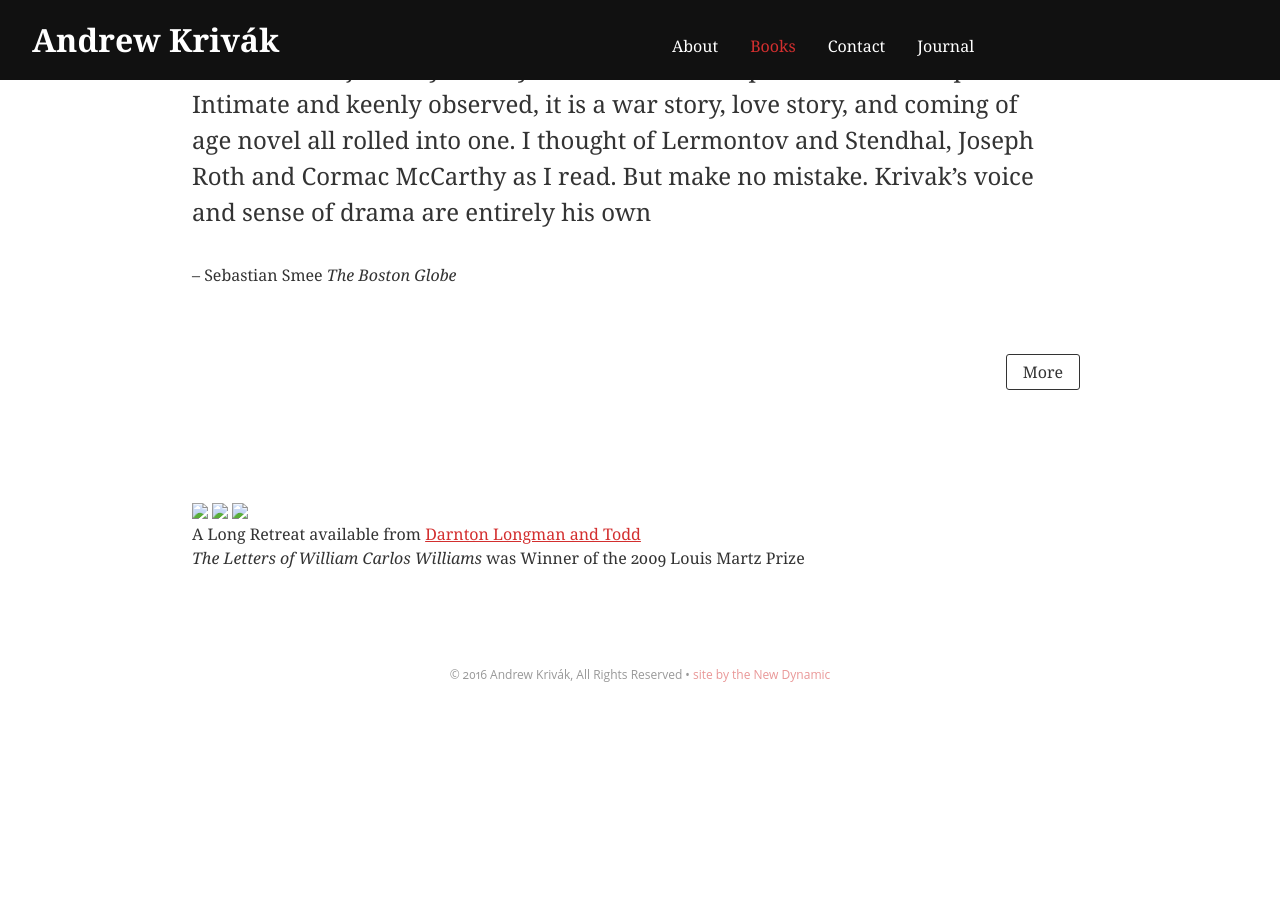
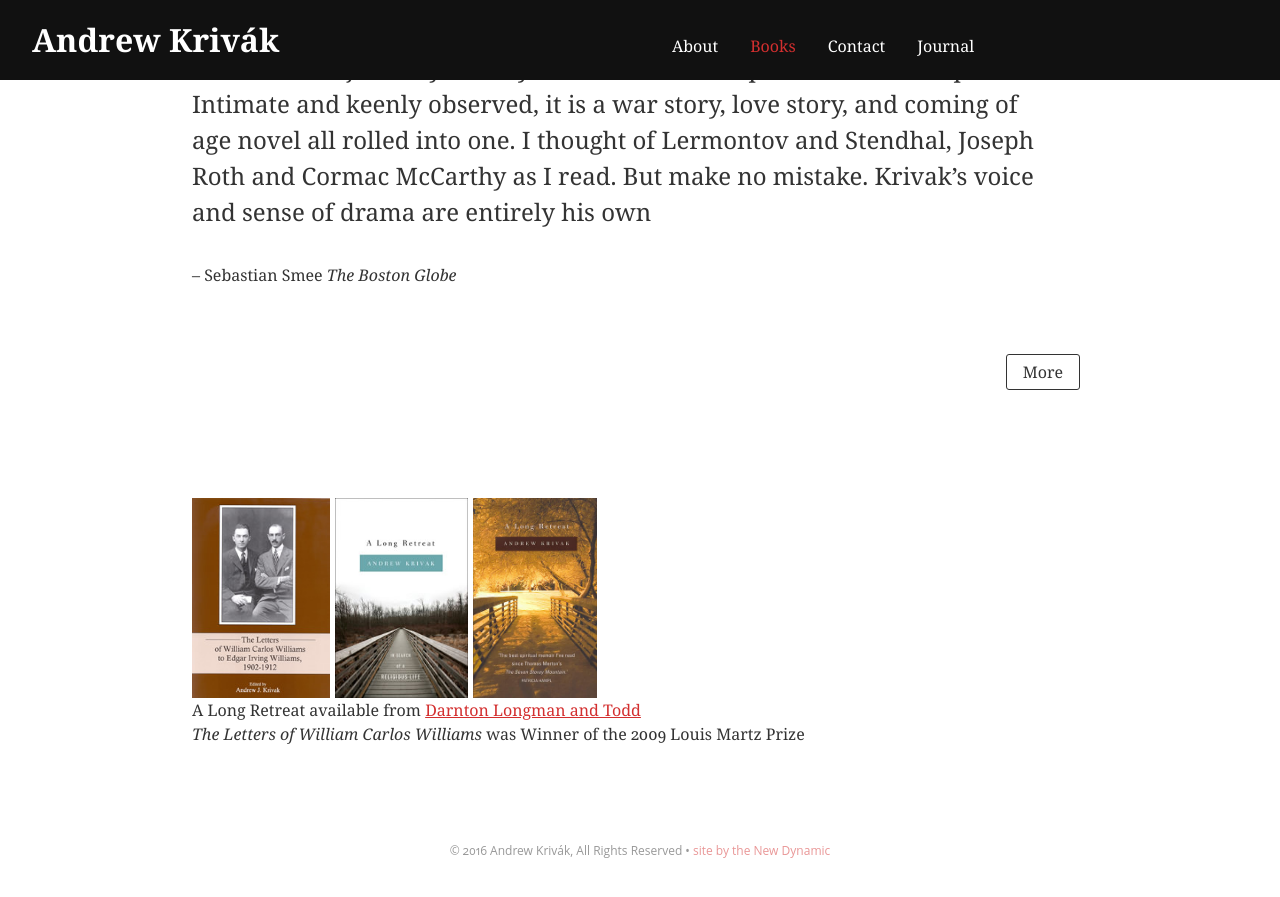
Before and after one commit to theNewDynamic/andrewkrivak.com--archive, a Jekyll site: the page built from books.md, in a window 1280 px wide and 900 px high, scrolled down 4002 px. Shown: the top 897 px of the window. Built offline with Jekyll 4.4.1, drawn with Linux system fonts in a browser that asks for light colours; before the commit the page ends 4726 px from its top, so only the background shows below that.

Commit message:
fix book links

```diff
--- a/_app/_layouts/books.html
+++ b/_app/_layouts/books.html
@@ -36,9 +36,9 @@ layout: default
 
 
   <div class="{{ site.base-layout-classes-wide }}">
-  <img src="http://andrewkrivak.com/static/images/uploads/lettersofwcw.jpg" style="max-height:200px;">
-  <img src="http://andrewkrivak.com/static/images/uploads/A_Long_Retreat.jpg" style="max-height:200px;">
-  <img src="http://andrewkrivak.com/static/images/uploads/cover_a-long-retreat_uk.jpg" style="max-height:200px;">
+  <img src="/uploads/lettersofwcw.jpg" style="max-height:200px;">
+  <img src="/uploads/A_Long_Retreat.jpg" style="max-height:200px;">
+  <img src="/uploads/cover_a-long-retreat_uk.jpg" style="max-height:200px;">
 
 <br /?
 
```
